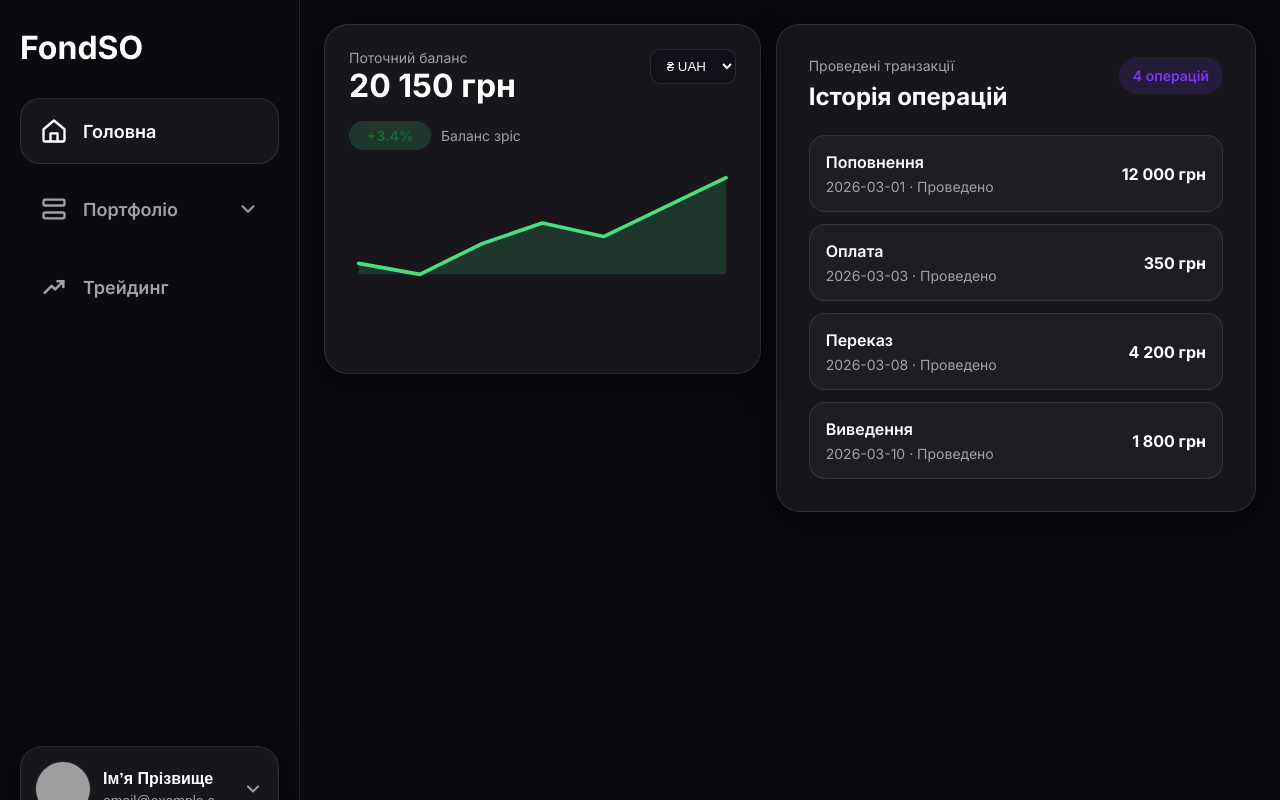
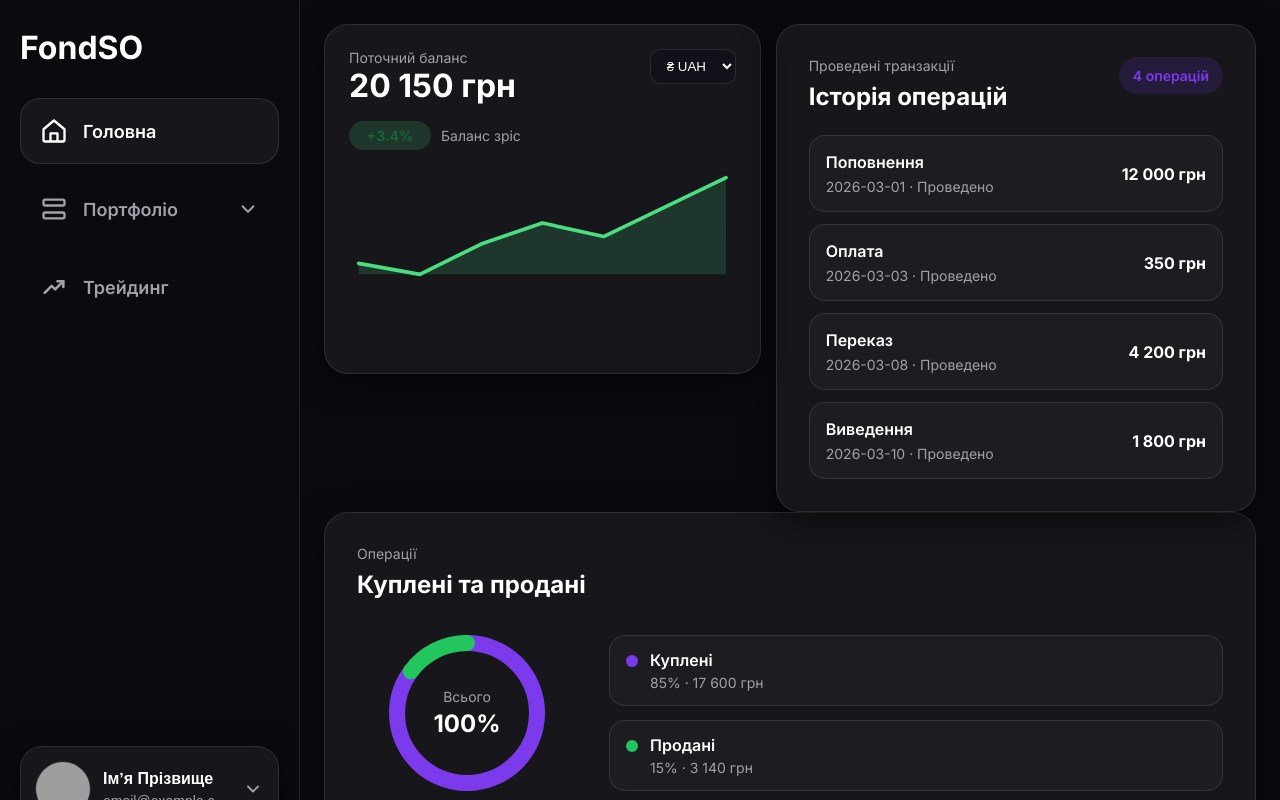
Before and after one commit to sstavh/FondSO, a Nuxt app: page / in a window 1280 px wide. Built offline with nearby package versions, Linux system fonts and the light colour scheme; grey boxes are pictures that could not be loaded.

Commit message:
Transation Circel Card

```diff
--- a/app/components/HomeSection.vue
+++ b/app/components/HomeSection.vue
@@ -2,6 +2,7 @@
 
 import BalanceCard from '~/components/UserInformationComponents/BalanceCard.vue';
 import TransactionTotalCard from './UserInformationComponents/TransactionTotalCard.vue';
+import TransactionsCircleCard from './UserInformationComponents/TransactionsCircleCard.vue';
 </script>
 
 
@@ -10,6 +11,8 @@ import TransactionTotalCard from './UserInformationComponents/TransactionTotalCa
          <BalanceCard class="ttB"/>
         <TransactionTotalCard/>
 </div>
+<TransactionsCircleCard/>
+
 
 
 </template>
--- /dev/null
+++ b/app/components/UserInformationComponents/TransactionsCircleCard.vue
@@ -0,0 +1,256 @@
+<script setup lang="ts">
+import { computed } from 'vue'
+import { transactionsStore } from '~/data/userProfile'
+
+const boughtTotal = computed(() =>
+  transactionsStore
+    .filter((item) => item.type === 'deposit')
+    .reduce((sum, item) => sum + Math.abs(item.amount), 0)
+)
+
+const soldTotal = computed(() =>
+  transactionsStore
+    .filter((item) => item.type === 'withdrawal' || item.type === 'payment')
+    .reduce((sum, item) => sum + Math.abs(item.amount), 0)
+)
+
+const totalAmount = computed(() => boughtTotal.value + soldTotal.value)
+
+const boughtPercent = computed(() => {
+  if (!totalAmount.value) return 0
+  return Math.round((boughtTotal.value / totalAmount.value) * 100)
+})
+
+const soldPercent = computed(() => {
+  if (!totalAmount.value) return 0
+  return Math.round((soldTotal.value / totalAmount.value) * 100)
+})
+
+const radius = 70
+const circumference = 2 * Math.PI * radius
+
+const boughtStroke = computed(() => {
+  if (!totalAmount.value) return 0
+  return (boughtPercent.value / 100) * circumference
+})
+
+const soldStroke = computed(() => {
+  if (!totalAmount.value) return 0
+  return (soldPercent.value / 100) * circumference
+})
+
+const formatCurrency = (value: number) => {
+  return new Intl.NumberFormat('uk-UA', {
+    style: 'currency',
+    currency: 'UAH',
+    maximumFractionDigits: 0,
+  }).format(value)
+}
+</script>
+
+<template>
+  <section class="circle-card">
+    <div class="circle-card__header">
+      <div>
+        <p class="circle-card__label">Операції</p>
+        <h2 class="circle-card__title">Куплені та продані</h2>
+      </div>
+    </div>
+
+    <div class="circle-card__content">
+      <div class="chart-wrap">
+        <svg class="chart" viewBox="0 0 180 180">
+          <circle
+            class="chart-bg"
+            cx="90"
+            cy="90"
+            :r="radius"
+          />
+
+          <circle
+            class="chart-bought"
+            cx="90"
+            cy="90"
+            :r="radius"
+            :stroke-dasharray="`${boughtStroke} ${circumference}`"
+          />
+
+          <circle
+            class="chart-sold"
+            cx="90"
+            cy="90"
+            :r="radius"
+            :stroke-dasharray="`${soldStroke} ${circumference}`"
+            :stroke-dashoffset="`-${boughtStroke}`"
+          />
+        </svg>
+
+        <div class="chart-center">
+          <p class="chart-center__label">Всього</p>
+          <p class="chart-center__value">{{ boughtPercent + soldPercent }}%</p>
+        </div>
+      </div>
+
+      <div class="legend">
+        <div class="legend-item">
+          <span class="legend-item__dot legend-item__dot--bought"></span>
+          <div class="legend-item__content">
+            <p class="legend-item__title">Куплені</p>
+            <p class="legend-item__meta">{{ boughtPercent }}% · {{ formatCurrency(boughtTotal) }}</p>
+          </div>
+        </div>
+
+        <div class="legend-item">
+          <span class="legend-item__dot legend-item__dot--sold"></span>
+          <div class="legend-item__content">
+            <p class="legend-item__title">Продані</p>
+            <p class="legend-item__meta">{{ soldPercent }}% · {{ formatCurrency(soldTotal) }}</p>
+          </div>
+        </div>
+      </div>
+    </div>
+  </section>
+</template>
+
+<style scoped>
+.circle-card {
+  min-width: 400px;
+  padding: var(--space-xl);
+  border-radius: var(--radius-lg);
+  border: 1px solid var(--glass-border);
+  background: var(--glass-bg);
+  box-shadow: var(--shadow-glass);
+}
+
+.circle-card__header {
+  margin-bottom: var(--space-lg);
+}
+
+.circle-card__label {
+  margin: 0 0 8px;
+  color: var(--text-secondary);
+  font-size: var(--text-sm);
+}
+
+.circle-card__title {
+  margin: 0;
+  color: var(--text-primary);
+  font-size: var(--text-xl);
+  font-weight: var(--font-bold);
+}
+
+.circle-card__content {
+  display: grid;
+  grid-template-columns: 220px 1fr;
+  gap: var(--space-xl);
+  align-items: center;
+}
+
+.chart-wrap {
+  position: relative;
+  width: 180px;
+  height: 180px;
+  margin: 0 auto;
+}
+
+.chart {
+  width: 180px;
+  height: 180px;
+  transform: rotate(-90deg);
+}
+
+.chart-bg,
+.chart-bought,
+.chart-sold {
+  fill: none;
+  stroke-width: 16;
+}
+
+.chart-bg {
+  stroke: rgba(255, 255, 255, 0.08);
+}
+
+.chart-bought {
+  stroke: #7c3aed;
+  stroke-linecap: round;
+}
+
+.chart-sold {
+  stroke: #22c55e;
+  stroke-linecap: round;
+}
+
+.chart-center {
+  position: absolute;
+  inset: 0;
+  display: flex;
+  align-items: center;
+  justify-content: center;
+  flex-direction: column;
+  pointer-events: none;
+}
+
+.chart-center__label {
+  margin: 0 0 4px;
+  color: var(--text-secondary);
+  font-size: var(--text-sm);
+}
+
+.chart-center__value {
+  margin: 0;
+  color: var(--text-primary);
+  font-size: var(--text-xl);
+  font-weight: var(--font-bold);
+}
+
+.legend {
+  display: flex;
+  flex-direction: column;
+  gap: 14px;
+}
+
+.legend-item {
+  display: flex;
+  align-items: flex-start;
+  gap: 12px;
+  padding: 14px 16px;
+  border-radius: var(--radius-md);
+  border: 1px solid var(--glass-border);
+  background: rgba(255, 255, 255, 0.03);
+}
+
+.legend-item__dot {
+  width: 12px;
+  height: 12px;
+  border-radius: 50%;
+  margin-top: 5px;
+  flex-shrink: 0;
+}
+
+.legend-item__dot--bought {
+  background: #7c3aed;
+}
+
+.legend-item__dot--sold {
+  background: #22c55e;
+}
+
+.legend-item__title {
+  margin: 0 0 4px;
+  color: var(--text-primary);
+  font-size: var(--text-base);
+  font-weight: var(--font-semibold);
+}
+
+.legend-item__meta {
+  margin: 0;
+  color: var(--text-secondary);
+  font-size: var(--text-sm);
+}
+
+@media (max-width: 768px) {
+  .circle-card__content {
+    grid-template-columns: 1fr;
+  }
+}
+</style>
```
